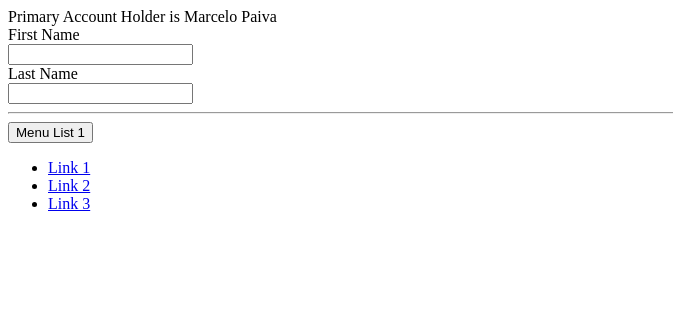
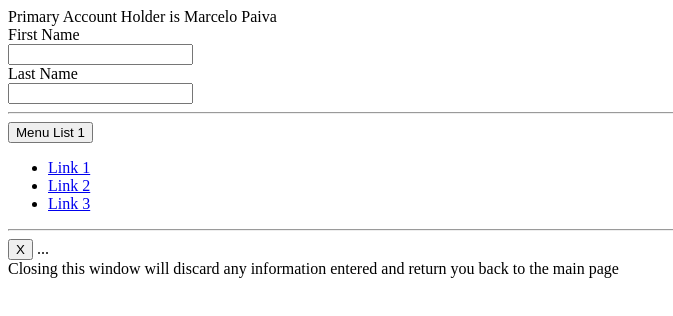
Before and after one commit to mpaiva/aria-daily, a plain HTML site: page index.html in a window 1280 px wide. Shown: the whole page, without its empty margins (0-673 px from the left). Drawn offline with Linux system fonts and the light colour scheme.

Commit message:
Update index.html

```diff
--- a/index.html
+++ b/index.html
@@ -23,5 +23,15 @@
 </ul>
 </nav>
 
+      <hr/>
+
+<button aria-label="Close" aria-describedby="descriptionClose"
+    onclick="myDialog.close()">X</button>
+
+...
+
+<div id="descriptionClose">Closing this window will discard any information entered and
+return you back to the main page</div>
+
 </body>
 </html>
```
